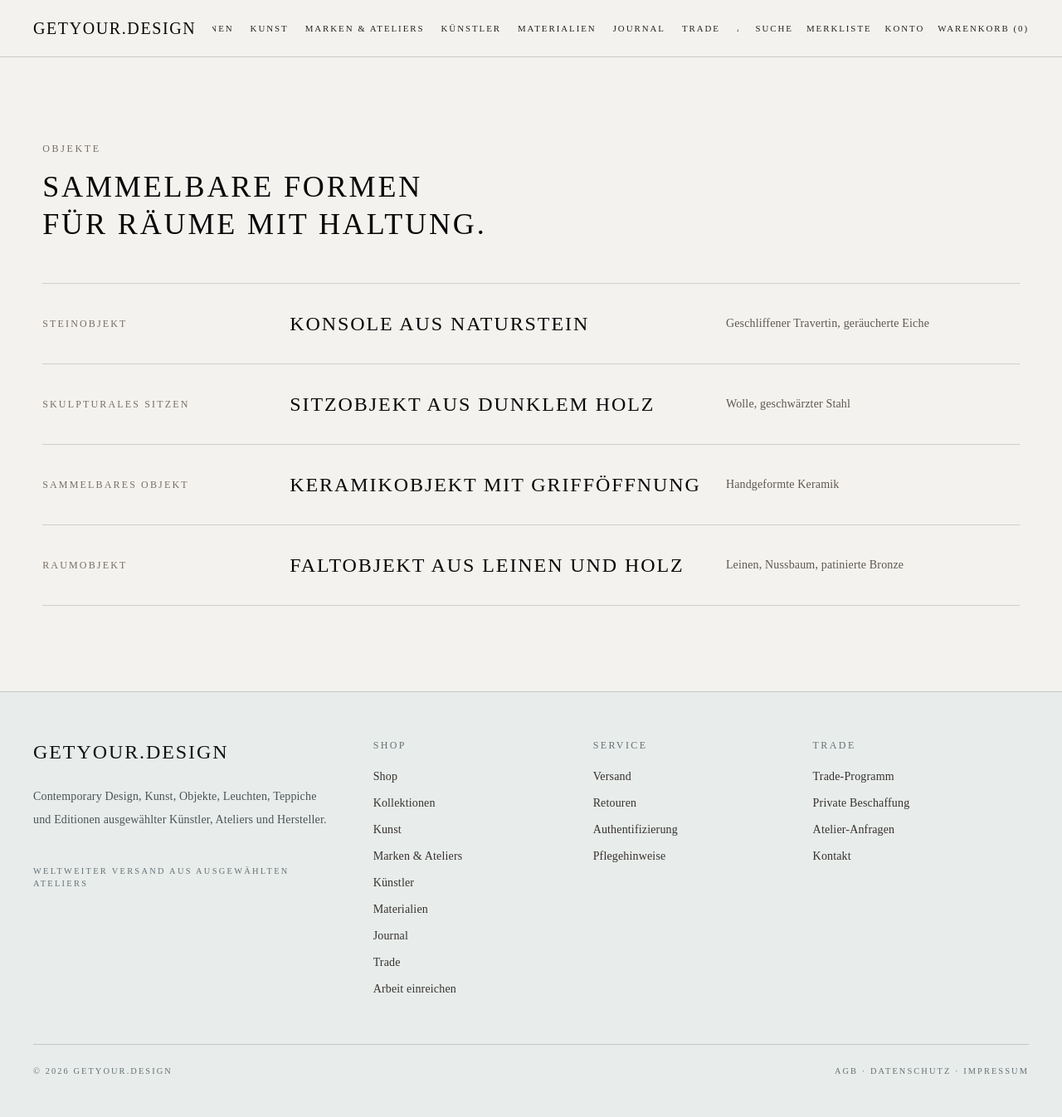
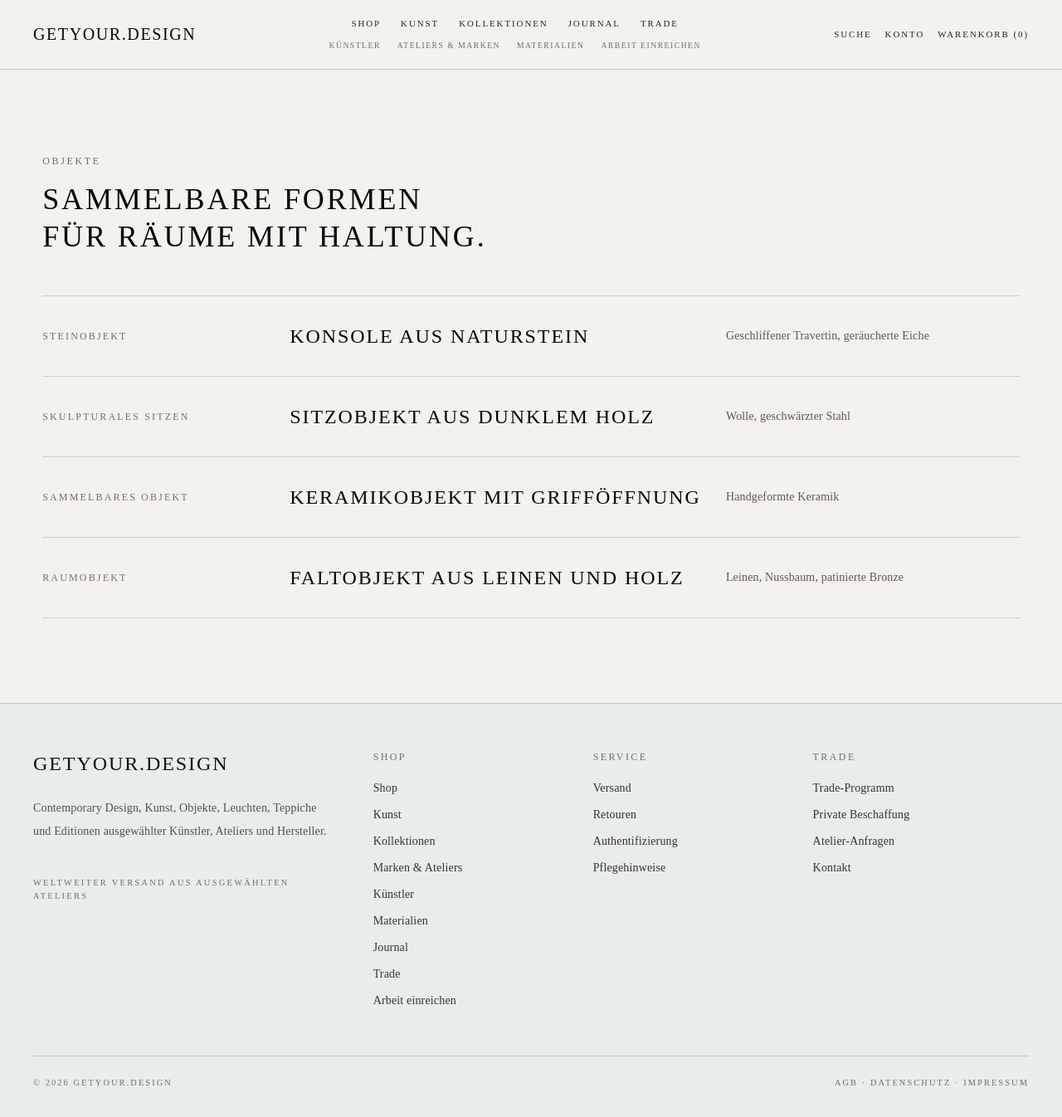
Before and after one commit to getyour-design/getyour-design, a Next.js app: page /objects in a window 1280 px wide. Shown: the top 1346 px of the page at 83% size. Built offline with nearby package versions, Linux system fonts and the light colour scheme.

Commit message:
Update navigation and submission flow

```diff
--- a/app/components/Footer.tsx
+++ b/app/components/Footer.tsx
@@ -1,5 +1,5 @@
 import Link from "next/link";
-import { navItems } from "../data";
+import { footerNavItems } from "../data";
 
 export function Footer() {
   const serviceLinks = ["Versand", "Retouren", "Authentifizierung", "Pflegehinweise"];
@@ -21,7 +21,7 @@ export function Footer() {
         <div>
           <p className="text-xs uppercase tracking-[0.2em] text-[#667174]">Shop</p>
           <div className="mt-5 grid gap-3 text-sm text-[#37332e]">
-            {navItems.map((item) => (
+            {footerNavItems.map((item) => (
               <Link className="hover:text-black" href={item.href} key={item.href}>
                 {item.label}
               </Link>
--- a/app/components/Navigation.tsx
+++ b/app/components/Navigation.tsx
@@ -1,5 +1,5 @@
 import Link from "next/link";
-import { navItems } from "../data";
+import { navItems, secondaryNavItems } from "../data";
 
 export function Navigation() {
   return (
@@ -8,16 +8,24 @@ export function Navigation() {
         <Link className="serif text-xl tracking-[0.16em]" href="/">
           GETYOUR.DESIGN
         </Link>
-        <div className="order-3 col-span-2 flex gap-5 overflow-x-auto border-t hairline pt-4 text-[0.68rem] uppercase tracking-[0.18em] text-[#26231f] lg:order-none lg:col-span-1 lg:justify-center lg:border-0 lg:pt-0">
-          {navItems.map((item) => (
-            <Link className="shrink-0 transition hover:text-black" href={item.href} key={item.href}>
-              {item.label}
-            </Link>
-          ))}
+        <div className="order-3 col-span-2 grid gap-3 overflow-x-auto border-t hairline pt-4 uppercase text-[#26231f] lg:order-none lg:col-span-1 lg:justify-center lg:border-0 lg:pt-0">
+          <div className="flex gap-6 text-[0.68rem] tracking-[0.18em] lg:justify-center">
+            {navItems.map((item) => (
+              <Link className="shrink-0 transition hover:text-black" href={item.href} key={item.href}>
+                {item.label}
+              </Link>
+            ))}
+          </div>
+          <div className="flex gap-5 text-[0.6rem] tracking-[0.16em] text-[#667174] lg:justify-center">
+            {secondaryNavItems.map((item) => (
+              <Link className="shrink-0 transition hover:text-black" href={item.href} key={item.href}>
+                {item.label}
+              </Link>
+            ))}
+          </div>
         </div>
         <div className="flex justify-end gap-4 text-[0.68rem] uppercase tracking-[0.18em] text-[#26231f]">
           <Link className="hidden sm:inline" href="/shop">Suche</Link>
-          <Link className="hidden sm:inline" href="/shop">Merkliste</Link>
           <Link className="hidden md:inline" href="/trade">Konto</Link>
           <Link href="/shop">Warenkorb (0)</Link>
         </div>
--- a/app/data/index.ts
+++ b/app/data/index.ts
@@ -1,4 +1,6 @@
 export { navItems } from "./navigation";
+export { secondaryNavItems } from "./navigation";
+export { footerNavItems } from "./navigation";
 export { products } from "./products";
 export { artworks } from "./artworks";
 export { brands } from "./brands";
--- a/app/data/navigation.ts
+++ b/app/data/navigation.ts
@@ -1,7 +1,22 @@
 export const navItems = [
   { label: "Shop", href: "/shop" },
+  { label: "Kunst", href: "/art" },
   { label: "Kollektionen", href: "/collections" },
+  { label: "Journal", href: "/stories" },
+  { label: "Trade", href: "/trade" },
+];
+
+export const secondaryNavItems = [
+  { label: "Künstler", href: "/artists" },
+  { label: "Ateliers & Marken", href: "/brands" },
+  { label: "Materialien", href: "/materials" },
+  { label: "Arbeit einreichen", href: "/arbeit-einreichen" },
+];
+
+export const footerNavItems = [
+  { label: "Shop", href: "/shop" },
   { label: "Kunst", href: "/art" },
+  { label: "Kollektionen", href: "/collections" },
   { label: "Marken & Ateliers", href: "/brands" },
   { label: "Künstler", href: "/artists" },
   { label: "Materialien", href: "/materials" },
```
